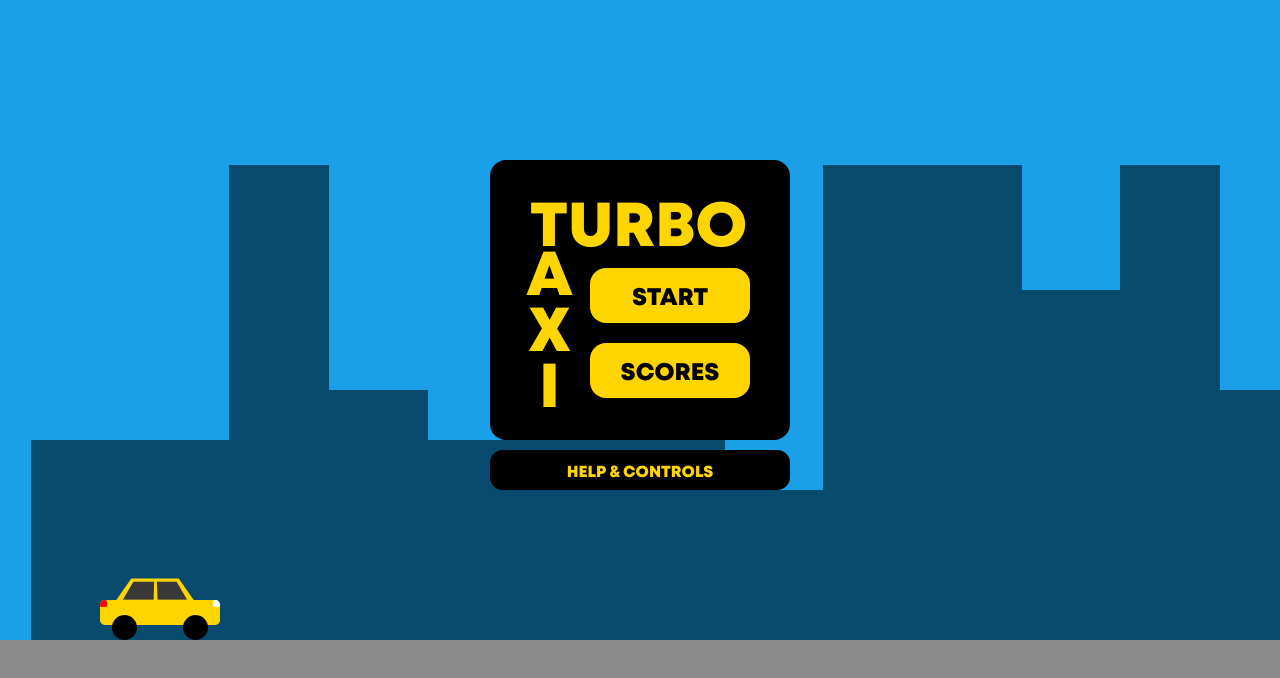
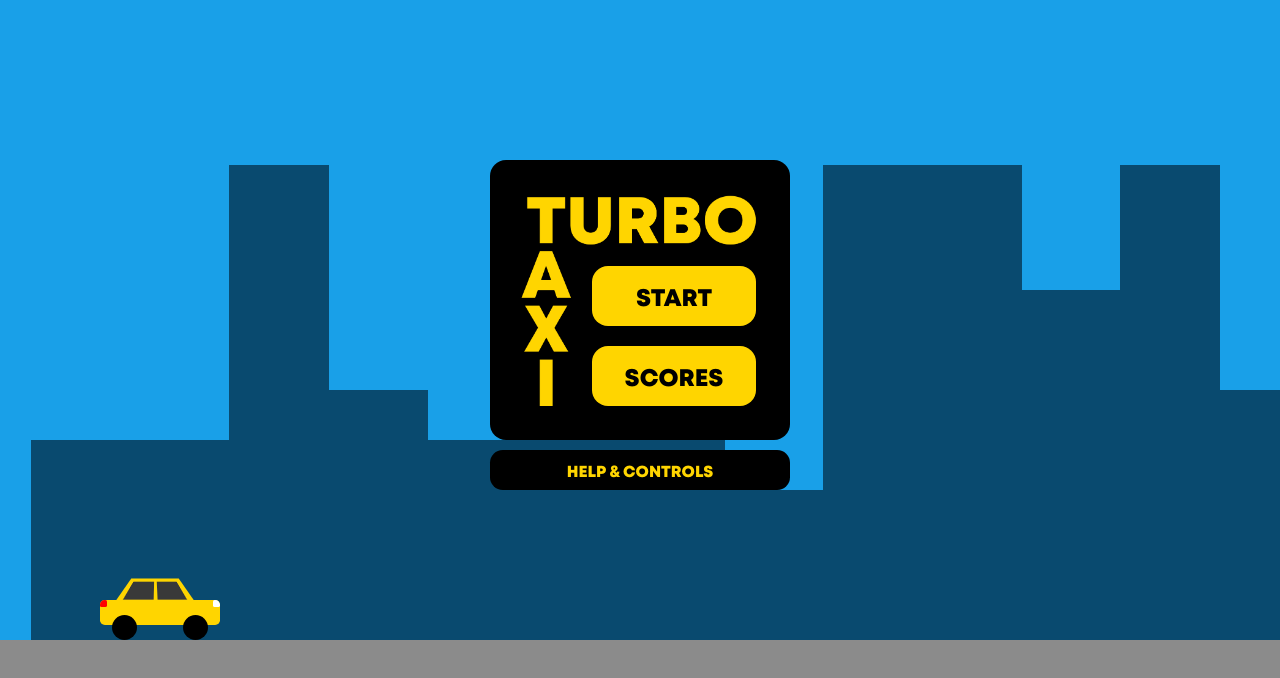
Before and after one commit to james-w-roach/turbo-taxi, a plain HTML site: page index.html in a window 1280 px wide. Shown: the top 678 px of the page. Drawn offline with Linux system fonts and the light colour scheme.

Commit message:
changed main menu header to img tag

```diff
--- a/index.html
+++ b/index.html
@@ -6,8 +6,7 @@
   <div class="screen">
     <div class="main-menu" id="main-menu">
       <div class="start-modal" id="start-modal">
-        <h2 class="start-header">TURBO</h2>
-        <h2 class="start-subheader">AXI</h2>
+        <img class="start-modal-title" src="/images/TT-logo.png" />
         <div class="start-buttons">
           <button class="start-button">START</button>
           <button class="scores-button">SCORES</button>
--- a/styles.css
+++ b/styles.css
@@ -209,17 +209,17 @@ body {
 }
 
 .start-modal {
-  display: flex;
-  flex-direction: column;
-  align-items: center;
-  justify-content: center;
   width: 300px;
   height: 280px;
   color: rgb(255, 213, 0);
   background-color: black;
   border-radius: 1rem;
   font-family: 'Mont Heavy', sans-serif;
-  padding-bottom: 10px;
+  padding: 35px 30px 30px;
+}
+
+.start-modal-title {
+  width: 100%;
 }
 
 .help-button {
@@ -273,35 +273,15 @@ body {
   color: white;
 }
 
-.start-header,
-.start-subheader {
-  position: absolute;
-  margin: 0;
-  font-size: 62px;
-}
-
-.start-header {
-  top: 30px;
-  left: 40px;
-}
-
-.start-subheader {
-  left: 19.5px;
-  top: 90px;
-  writing-mode: vertical-rl;
-  text-orientation: upright;
-  text-align: center;
-}
-
 .start-buttons {
   position: absolute;
   display: flex;
   flex-direction: column;
   justify-content: space-between;
-  width: 160px;
-  height: 130px;
-  bottom: 42px;
-  right: 40px;
+  width: 164px;
+  height: 140px;
+  bottom: 34px;
+  right: 34px;
 }
 
 .start-button,
@@ -317,6 +297,11 @@ body {
   transition: background-color 0.3s;
   border: none;
   border-radius: 1rem;
+}
+
+.start-button,
+.scores-button {
+  height: 60px;
 }
 
 .scores-header-container {
```
Also changed, not shown: images/TT-logo.png (added).
